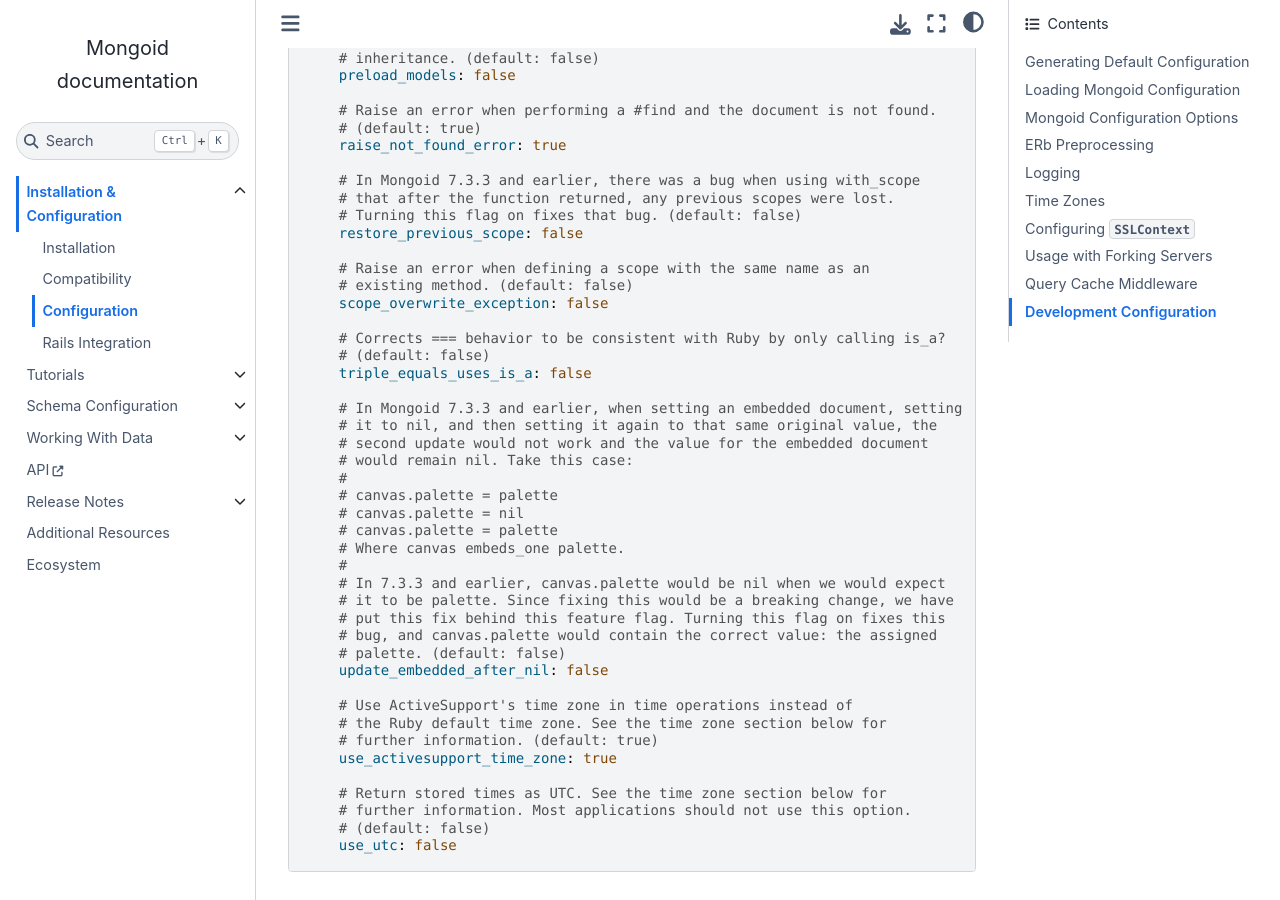
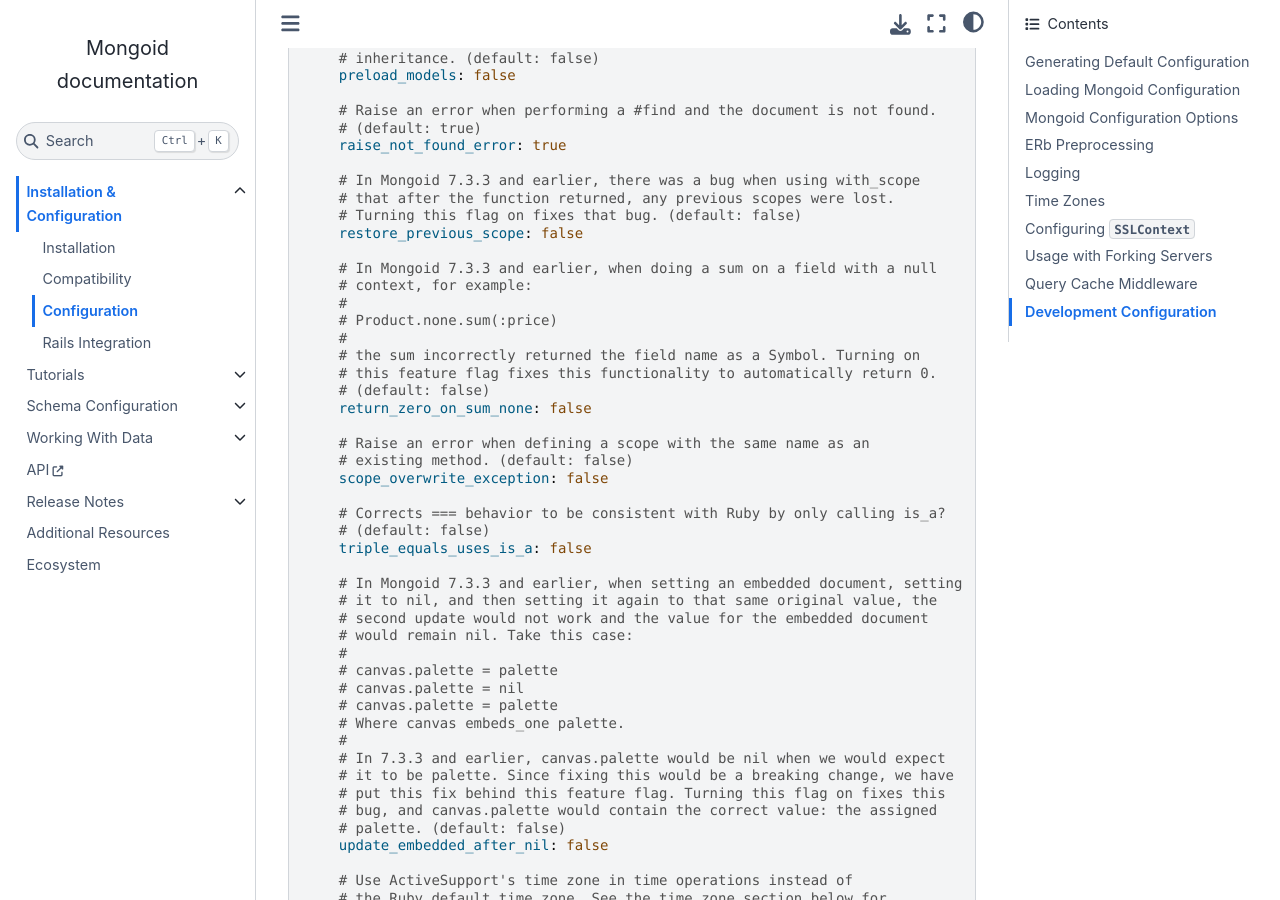
Before and after one commit to i80and/docs-mongoid, a Sphinx documentation site: the page built from docs/reference/configuration.txt, in a window 1280 px wide and 900 px high, scrolled down 5767 px. Built offline with Sphinx 7.4.7 and the Sphinx Book theme 1.1.4, drawn with Linux system fonts in a browser that asks for light colours.

Commit message:
MONGOID-5239 Add Feature Flag: Mongoid::Contextual::Aggregable::Mongo#sum does not return nil as expected for Mongoid::Document#none (#5146)
* MONGOID-5239 add feature flag and put in the correct places

* MONGOID-5239 fix feature flag and add tests

* MONGOID-5239 add docs for feature flag

* MONGOID-5239 add config spec tests

* MONGOID-5239 use dots instead of double colon

* MONGOID-5239 refactor config spec tests

* MONGOID-5239 clean up config tests

```diff
--- a/docs/reference/configuration.txt
+++ b/docs/reference/configuration.txt
@@ -302,6 +302,16 @@ for details on driver options.
       # that after the function returned, any previous scopes were lost.
       # Turning this flag on fixes that bug. (default: false)
       restore_previous_scope: false
+
+      # In Mongoid 7.3.3 and earlier, when doing a sum on a field with a null
+      # context, for example:
+      #
+      # Product.none.sum(:price)
+      #
+      # the sum incorrectly returned the field name as a Symbol. Turning on
+      # this feature flag fixes this functionality to automatically return 0.
+      # (default: false)
+      return_zero_on_sum_none: false
 
       # Raise an error when defining a scope with the same name as an
       # existing method. (default: false)
```
